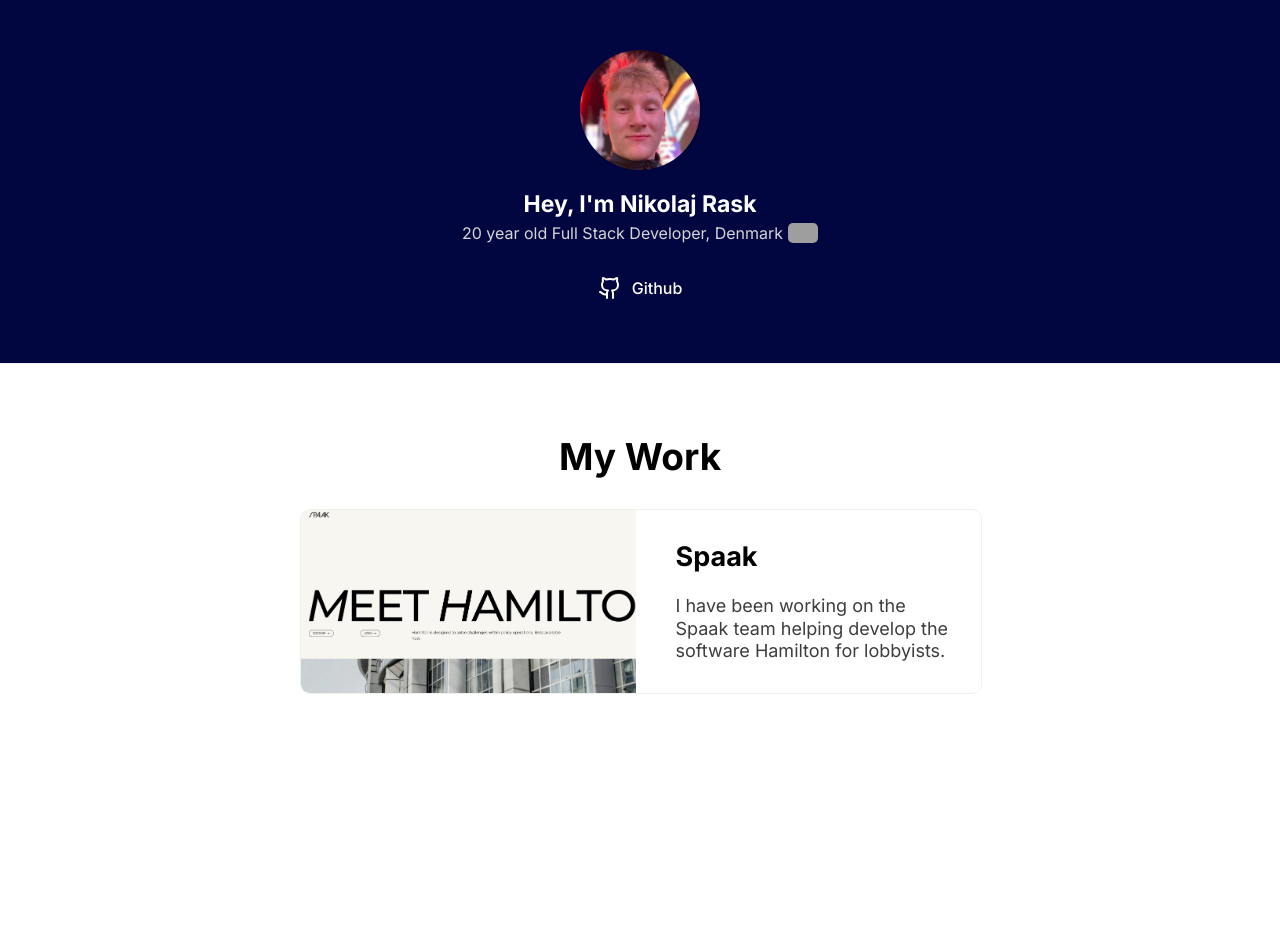
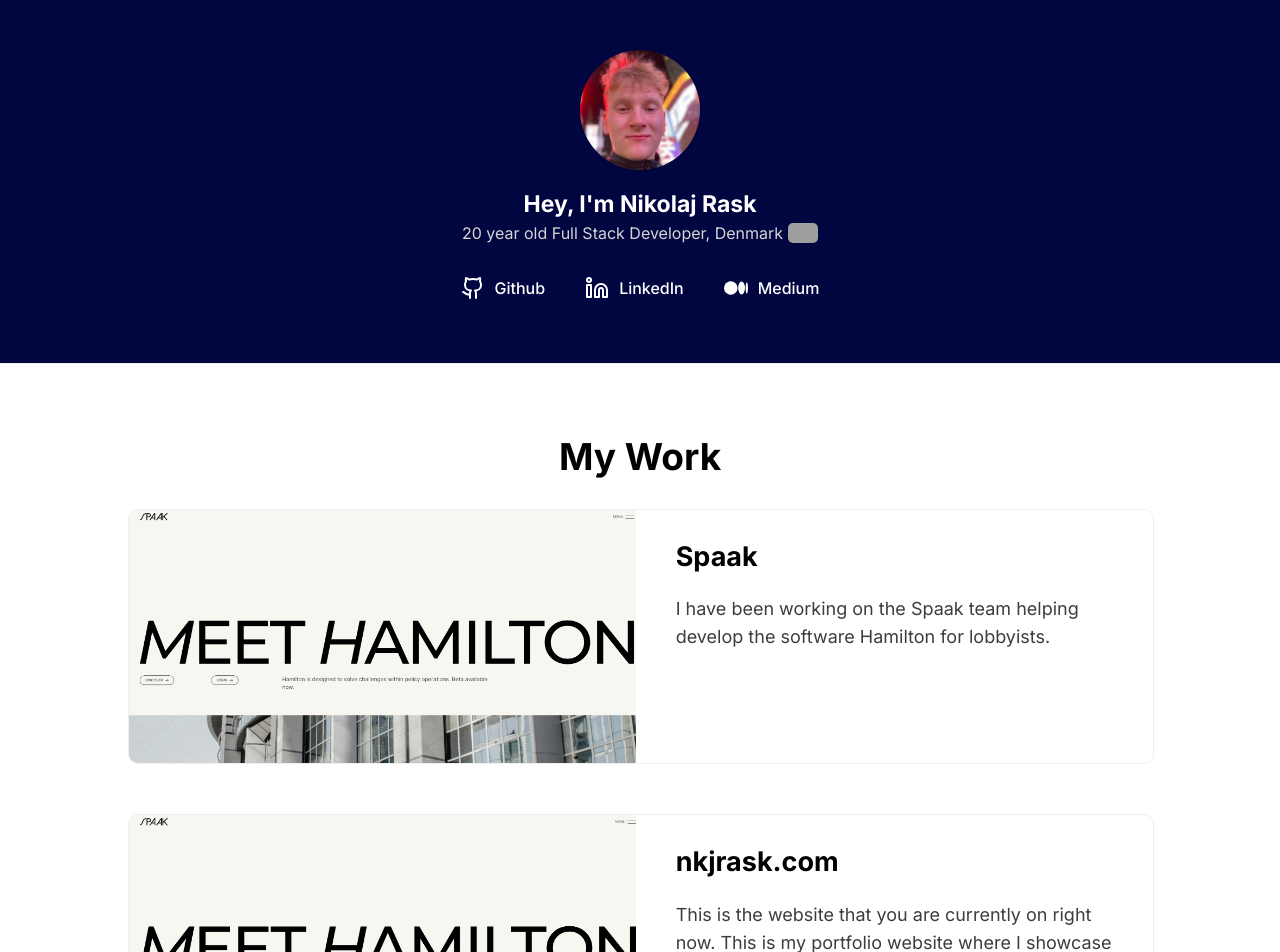
Before and after one commit to NikolajRask/PortfolioV2, a Next.js app: page / in a window 1280 px wide. Shown: the top 952 px of the page. Built offline with nearby package versions, Linux system fonts and the light colour scheme; grey boxes are pictures that could not be loaded.

Commit message:
Added medium

```diff
--- a/src/components/Hero/Hero.tsx
+++ b/src/components/Hero/Hero.tsx
@@ -1,6 +1,8 @@
 import React from 'react'
 import styles from './hero.module.scss'
 import { Github } from '@/svg/Github'
+import LinkedIn from '@/svg/LinkedIn'
+import Medium from '@/svg/Medium'
 
 
 
@@ -24,6 +26,14 @@
                 <Github />
                 <span>Github</span>
             </div>
+            <div className={styles.social}>
+                <LinkedIn />
+                <span>LinkedIn</span>
+            </div>
+            <div className={styles.social}>
+                <Medium />
+                <span>Medium</span>
+            </div>
         </div>
     </div>
   )
--- a/src/components/Hero/hero.module.scss
+++ b/src/components/Hero/hero.module.scss
@@ -62,11 +62,20 @@
             display: flex;
             align-items: center;
             gap: 10px;
-            padding: 5px;
+            padding-block: 5px;
+            padding-inline: 10px;
             border-radius: 5px;
 
+            @media (max-width: 500px) {
+                padding-inline: 5px;
+
+                span {
+                    display: none;
+                }
+            }
+
             &:hover {
-                background: rgba(0,0,0,0.1);
+                background: rgba(255,255,255,0.1);
                 cursor: pointer;
             }
 
@@ -83,10 +92,6 @@
                 margin: 0px;
                 padding: 0px;
                 height: fit-content;
-
-                @media (max-width: 500px) {
-                    display: none;
-                }
             }
         }
     }
--- a/src/components/Projects/Projects.tsx
+++ b/src/components/Projects/Projects.tsx
@@ -36,7 +36,7 @@
                                 </div>
                             </div>
                             <div className={styles.information}>
-                                <h2 className={styles.title}>{project.name}</h2>
+                                <h2 className={styles.title}>{project.includeDomainExtension ? `${project.name}.${project.domainExtension}` : project.name}</h2>
                                 <div className={styles.description}>
                                     {project.description}
                                 </div>
--- a/src/components/Projects/projects.module.scss
+++ b/src/components/Projects/projects.module.scss
@@ -7,15 +7,25 @@
 }
 
 .projects {
-    width: calc(100vw - 600px);
     height: auto;
     display: flex;
     flex-direction: column;
-    gap: 30px;
-    padding: 300px;
+    gap: 50px;
     padding-top: 20px;
+    padding-bottom: 40px;
+    padding-inline: 300px;
+    width: calc(100vw - 600px);
+
+    @media (max-width: 1300px) {
+        padding-inline: 10vw;
+        width: calc(80vw);
+    }
 
 
+    @media (max-width: 800px) {
+        padding-inline: 30px;
+        width: calc(100vw - 60px);
+    }
 
     .project {
         width: 100%;
@@ -25,6 +35,7 @@
         gap: 10px;
         border-radius: 10px;
         overflow: hidden;
+        flex-direction: row;
 
         .image {
             width: calc(50%);
@@ -93,8 +104,20 @@
 
             .description {
                 font-size: 18px;
-                line-height: 125%;
+                line-height: 155%;
                 color: rgb(61, 61, 61);
+            }
+        }
+
+        @media (max-width: 800px) {
+            flex-direction: column;
+
+            .image, .information {
+                width: 100%
+            }
+
+            .information {
+                width: calc(100% - 60px);
             }
         }
     }
--- a/src/data/projects.data.ts
+++ b/src/data/projects.data.ts
@@ -1,10 +1,27 @@
-const projects = [
+interface ProjectType {
+    name: string;
+    url: string;
+    domainExtension: string;
+    imageSrc: string;
+    description: string;
+    includeDomainExtension?: boolean;
+}
+
+const projects:ProjectType[] = [
     {
         name: "Spaak",
         url: "https://spaak.ai",
         domainExtension: "ai",
         imageSrc: './spaak.png',
         description: "I have been working on the Spaak team helping develop the software Hamilton for lobbyists."
+    },
+    {
+        name: "nkjrask",
+        url: "https://nkjrask.com",
+        domainExtension: "com",
+        includeDomainExtension: true,
+        imageSrc: './spaak.png',
+        description: "This is the website that you are currently on right now. This is my portfolio website where I showcase my porjects and where I make it easy to connect with me on different platforms."
     }
 ]
 
--- /dev/null
+++ b/src/svg/LinkedIn.tsx
@@ -0,0 +1,22 @@
+import React from 'react'
+
+const LinkedIn = () => {
+  return (
+    <svg
+        xmlns="http://www.w3.org/2000/svg"
+        width={24}
+        height={24}
+        fill="none"
+        stroke="currentColor"
+        strokeLinecap="round"
+        strokeLinejoin="round"
+        strokeWidth={2}
+        className="lucide lucide-linkedin"
+    >
+        <path d="M16 8a6 6 0 0 1 6 6v7h-4v-7a2 2 0 0 0-2-2 2 2 0 0 0-2 2v7h-4v-7a6 6 0 0 1 6-6zM2 9h4v12H2z" />
+        <circle cx={4} cy={4} r={2} />
+    </svg>
+  )
+}
+
+export default LinkedIn
--- /dev/null
+++ b/src/svg/Medium.tsx
@@ -0,0 +1,20 @@
+import React from 'react'
+
+const Medium = () => {
+  return (
+    <svg
+      width={24}
+      height={24}
+      xmlns="http://www.w3.org/2000/svg"
+      viewBox="0 0 1770 1000"
+      stroke='currentColor'
+      fill='currentColor'
+     >
+      <circle cx={500} cy={500} r={500} />
+      <ellipse cx={1296} cy={501} rx={250} ry={475} />
+      <ellipse cx={1682} cy={502} rx={88} ry={424} />
+    </svg>
+  )
+}
+
+export default Medium
```
